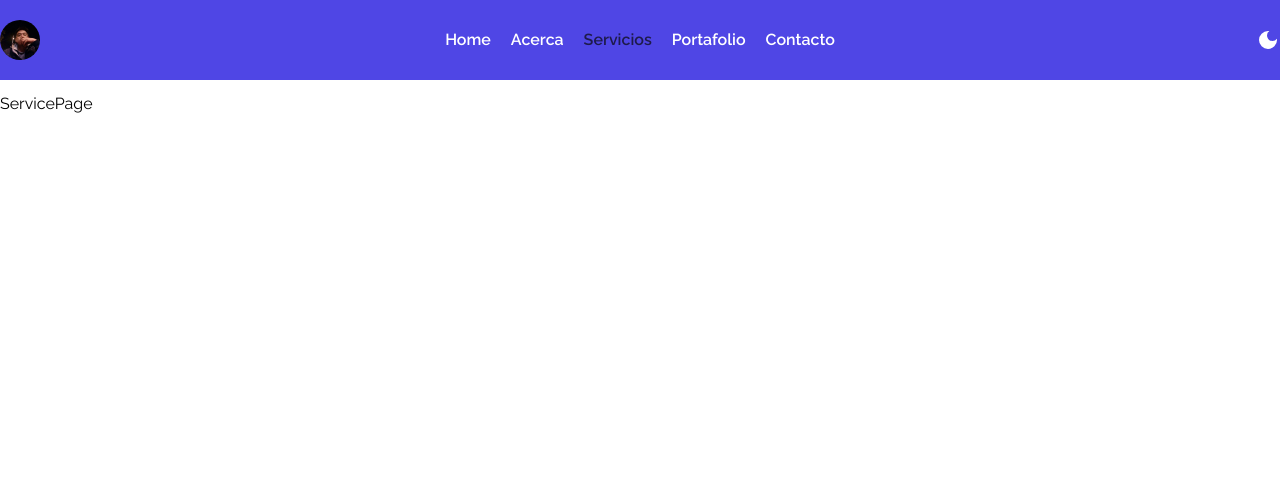
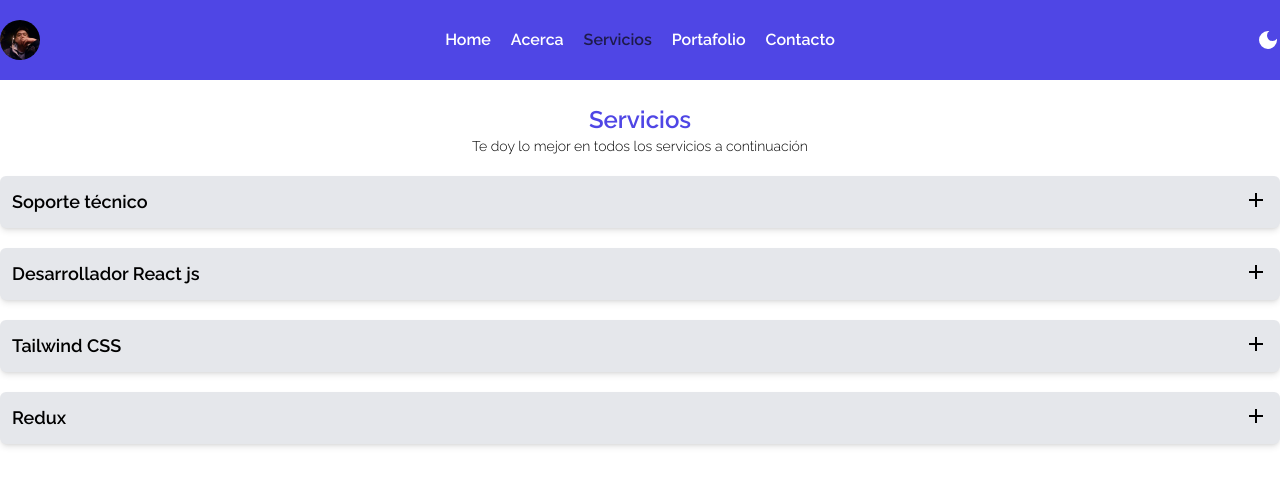
Before and after one commit to PandavionxD/web-site-v2, a React (Vite) app: page /services in a window 1280 px wide. Shown: the top 486 px of the page. Built offline with nearby package versions, Linux system fonts and the light colour scheme.

Commit message:
Terminando section servicesPage

```diff
--- a/src/components/FloatingNavbar.jsx
+++ b/src/components/FloatingNavbar.jsx
@@ -9,8 +9,8 @@ export const FloatingNavbar = () => {
 
   return (
     <>
-      <button onMouseOver={() => sethidden(!hidden)} className="md:hidden  flex bg-indigo-600
-       p-2 transition-all duration-700 rounded-md z-50 dark:bg-purple-600 text-white items-center absolute bottom-5 right-5  "  >
+      <button onMouseOver={() => sethidden(!hidden)}   className="md:hidden  flex bg-indigo-600
+       p-2 transition-all duration-700 rounded-md z-50 dark:bg-purple-600 text-white items-center fixed bottom-5 right-5  "  >
       <AiOutlineMenu />
       </button>
       {hidden && (
--- a/src/index.css
+++ b/src/index.css
@@ -42,3 +42,16 @@
 .parrafo{
   @apply text-justify font-light text-sm dark:text-white
 }
+.prueba{
+  background-color: blueviolet;
+  color: white;
+}
+
+.contenedor:hover > .icono{
+  background-color: #7c3aed;
+  color: white;
+}
+/* section{
+  display: grid;
+  grid-template-columns: repeat( auto-fit, minmax(250px, 1fr) );
+} */
--- a/src/pages/AboutData.jsx
+++ b/src/pages/AboutData.jsx
@@ -1,14 +1,14 @@
 import {FcSupport} from 'react-icons/fc'
 import {BiLogoReact} from 'react-icons/bi'
 import {BiLogoTailwindCss} from 'react-icons/bi'
-
-
+import {GrConfigure} from 'react-icons/gr'
+import {FaComputer} from 'react-icons/fa6'
 export const AboutData = [
     {
         id:1,
         description: 'Soporte tecnico de equipos Informaticos, formateos, instalaciones, repuestos, reconstrucciones.',
         title:'Soporte Técnico',
-        icon:<FcSupport/>
+        icon:<FaComputer/>
     },
     {
         id:2,
--- a/src/pages/HomePage.jsx
+++ b/src/pages/HomePage.jsx
@@ -7,7 +7,7 @@ import { Link } from "react-router-dom";
 export const HomePage = () => {
   return (
     <>
-      <div className="min-h-[calc(100vh-7rem)] w-full mx-auto grid place-content-center gap-3 ">
+      <div className="min-h-[calc(100vh-7rem)] w-full mx-auto grid place-content-center gap-3 p-5 ">
         <picture className="w-60 shadow-md   mx-auto imagen dark:bg-gradient-to-r from-indigo-600 via-purple-900 to-fuchsia-600  ">
           <img
             src={logo}
--- /dev/null
+++ b/src/pages/ServiceData.jsx
@@ -0,0 +1,31 @@
+import {AiOutlineLaptop} from 'react-icons/ai'
+import {FaReact} from 'react-icons/fa'
+import {BiLogoTailwindCss} from 'react-icons/bi'
+import {BiLogoRedux} from 'react-icons/bi'
+
+export const ServiceData = [
+    {
+        id:1,
+        title:'Soporte técnico',
+        content:'Brindo soluciones en lo que respecta a equipos Informáticos, Hardware, Software, Programas, repuestos, formateos, etc.',
+        icons: <AiOutlineLaptop/>
+    },
+    {
+        id:2,
+        title:'Desarrollador React js',
+        content:'Brindo soluciones para la creacion de interfaces graficas de aplicaciones web, con la libreria de React.',
+        icons: <FaReact/>
+    },
+    {
+        id:3,
+        title:'Tailwind CSS',
+        content:'Brindo aplicaciones web responsivas con el uso del Framework Tailwind CSS, para un optimo diseño de aplicaciones web.',
+        icons: <BiLogoTailwindCss/>
+    },
+    {
+        id:4,
+        title:'Redux',
+        content:'Para aplicaciones Grandes nos apoyamos de Redux, para un manejo óptimo de estados y asi sea facil la gestión de la aplicación.',
+        icons: <BiLogoRedux/>
+    }
+]
--- a/src/pages/ServicePage.jsx
+++ b/src/pages/ServicePage.jsx
@@ -1,6 +1,149 @@
+import { useState } from "react";
+import { MdAdd } from "react-icons/md";
+import { IoMdRemove } from "react-icons/io";
+import { ServiceData } from "./ServiceData";
+// ICONOS DE REACT
+import { AiOutlineLaptop } from "react-icons/ai";
+import { FaReact } from "react-icons/fa";
+import { BiLogoTailwindCss } from "react-icons/bi";
+import { BiLogoRedux } from "react-icons/bi";
 
 export const ServicePage = () => {
+  const [open, setopen] = useState(false);
+  const [open1, setopen1] = useState(false);
+  const [open2, setopen2] = useState(false);
+  const [open3, setopen3] = useState(false);
+
   return (
-    <h1>ServicePage</h1>
-  )
-}
+    <>
+      <div>
+        <h2 className="text-center text-2xl text-indigo-600 font-semibold mt-6 dark:text-purple-600 ">
+          Servicios
+        </h2>
+        <p className="text-center font-light text-sm dark:text-white ">
+          Te doy lo mejor en todos los servicios a continuación
+        </p>
+      </div>
+      <section className="flex flex-wrap  gap-5 mt-5 p-5 md:p-0 ">
+        {/* {ServiceData.map((item) => (
+          <div
+            key={item.id}
+            className="bg-gray-200 dark:border-white   dark:border p-3 cursor-pointer  rounded-md shadow-md dark:bg-transparent hover:-translate-y-2 transition-all duration-300 hover:bg-white hover:border-gray-200 hover:border "
+            onClick={() => setopen(!open)}
+          >
+            <div className="flex justify-between ">
+              <h3 className="text-lg font-semibold dark:text-white ">
+                {item.title}
+              </h3>
+              <span className="dark:text-white text-2xl ">
+                {open ? <IoMdRemove /> : <MdAdd />}
+              </span>
+            </div>
+            {open && (
+              <div className="flex mt-3 items-center gap-5">
+                <span className="p-2 text-lg rounded-md text-white dark:bg-purple-600  bg-indigo-600 ">
+                  {item.icons}
+                </span>
+                <p className="dark:text-white">{item.content}</p>
+              </div>
+            )}
+          </div>
+        ))} */}
+        <div
+          className="bg-gray-200 dark:border-white   dark:border p-3 cursor-pointer  rounded-md shadow-md dark:bg-transparent hover:-translate-y-2 transition-all w-full animate__animated animate__fadeInUp duration-300 hover:bg-white hover:border-gray-200 hover:border "
+          onClick={() => setopen(!open)}
+        >
+          <div className="flex justify-between ">
+            <h3 className="text-lg font-semibold dark:text-white ">
+              Soporte técnico
+            </h3>
+            <span className="dark:text-white text-2xl ">
+              {open ? <IoMdRemove /> : <MdAdd />}
+            </span>
+          </div>
+          {open && (
+            <div className="flex mt-3 items-center gap-5">
+              <span className="p-2 text-5xl rounded-md text-white  dark:bg-purple-600  bg-indigo-600 ">
+                <AiOutlineLaptop />
+              </span>
+              <p className="dark:text-white">
+                Brindo soluciones en lo que respecta a equipos Informáticos,
+                Hardware, Software, Programas, repuestos, formateos, reconstrucciones, etc.
+              </p>
+            </div>
+          )}
+        </div>
+        <div
+          className="bg-gray-200 dark:border-white   dark:border p-3 cursor-pointer animate__animated animate__fadeInUp rounded-md shadow-md dark:bg-transparent hover:-translate-y-2 transition-all w-full duration-300 hover:bg-white hover:border-gray-200 hover:border "
+          onClick={() => setopen1(!open1)}
+        >
+          <div className="flex justify-between ">
+            <h3 className="text-lg font-semibold dark:text-white ">
+              Desarrollador React js
+            </h3>
+            <span className="dark:text-white text-2xl ">
+              {open1 ? <IoMdRemove /> : <MdAdd />}
+            </span>
+          </div>
+          {open1 && (
+            <div className="flex mt-3 items-center gap-5">
+              <span className="p-2 text-5xl rounded-md text-white dark:bg-purple-600  bg-indigo-600 ">
+                <FaReact />
+              </span>
+              <p className="dark:text-white">
+                Brindo soluciones para la creacion de interfaces graficas de
+                aplicaciones web, con la libreria de React.
+              </p>
+            </div>
+          )}
+        </div>
+        <div
+          className="bg-gray-200 dark:border-white   dark:border p-3 cursor-pointer  rounded-md shadow-md dark:bg-transparent hover:-translate-y-2 transition-all w-full duration-300 hover:bg-white hover:border-gray-200 hover:border animate__animated animate__fadeInUp"
+          onClick={() => setopen2(!open2)}
+        >
+          <div className="flex justify-between ">
+            <h3 className="text-lg font-semibold dark:text-white ">
+              Tailwind CSS
+            </h3>
+            <span className="dark:text-white text-2xl ">
+              {open2 ? <IoMdRemove /> : <MdAdd />}
+            </span>
+          </div>
+          {open2 && (
+            <div className="flex mt-3 items-center gap-5">
+              <span className="p-2 text-5xl rounded-md text-white dark:bg-purple-600  bg-indigo-600 ">
+                <BiLogoTailwindCss />
+              </span>
+              <p className="dark:text-white">
+                Brindo aplicaciones web responsivas con el uso del Framework
+                Tailwind CSS, para un optimo diseño de aplicaciones web.
+              </p>
+            </div>
+          )}
+        </div>
+        <div
+          className="bg-gray-200 dark:border-white  w-full dark:border p-3 cursor-pointer  rounded-md shadow-md dark:bg-transparent animate__animated animate__fadeInUp h-auto hover:-translate-y-2 transition-all duration-300 hover:bg-white hover:border-gray-200 hover:border "
+          onClick={() => setopen3(!open3)}
+        >
+          <div className="flex justify-between ">
+            <h3 className="text-lg font-semibold dark:text-white ">Redux</h3>
+            <span className="dark:text-white text-2xl ">
+              {open3 ? <IoMdRemove /> : <MdAdd />}
+            </span>
+          </div>
+          {open3 && (
+            <div className="flex mt-3 items-center gap-5">
+              <span className="p-2 text-5xl rounded-md text-white dark:bg-purple-600  bg-indigo-600 ">
+                <BiLogoRedux />
+              </span>
+              <p className="dark:text-white">
+                Para aplicaciones Grandes nos apoyamos de Redux, para un manejo
+                óptimo de estados y asi sea facil la gestión de la aplicación.
+              </p>
+            </div>
+          )}
+        </div>
+      </section>
+    </>
+  );
+};
```
Also changed, not shown: src/pages/AboutPage.jsx (+28 -26 lines).
